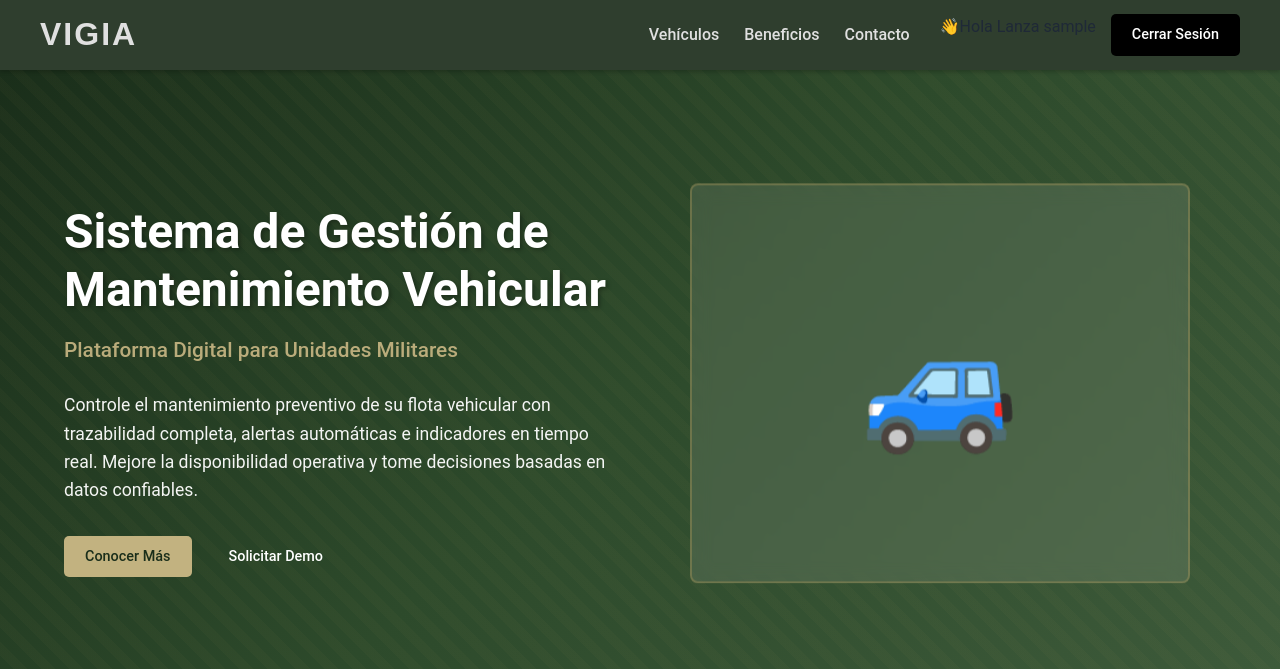
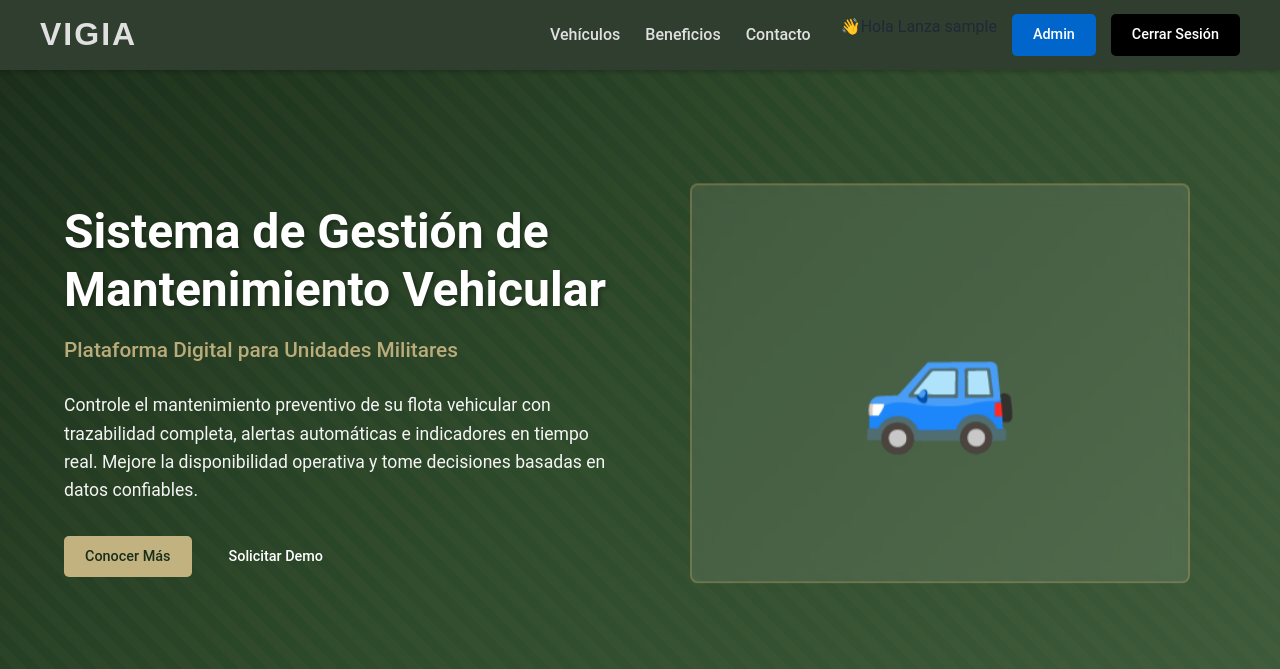
Before and after one commit to codelatin/Vigia, a Django app: page / in a window 1280 px wide. Shown: the top 669 px of the page. Run offline with Django 5.2, Linux system fonts and the light colour scheme; the visitor is signed in with stand-in values (Sample User, id 1).

Commit message:
agregando btn admin

```diff
--- a/home/templates/home/includes/navbar.html
+++ b/home/templates/home/includes/navbar.html
@@ -1,6 +1,6 @@
   {% load static %}
 <link rel="stylesheet" href="{% static 'home/css/estilos_navbar.css' %}">
-  <header class="navbar">
+<header class="navbar">
     <div class="navbar-container">
         <!-- Logo -->
         <a href="{% url 'home:home' %}" class="nav-logo">VIGIA</a>
@@ -29,7 +29,17 @@
                     <span class="user-info">
                         👋Hola Lanza {{ user.username }}
                     </span>
-                    <a href="{% url 'auths:logout' %}" class="btn btn-logout" style="background-color: black;color: white;">Cerrar Sesión</a>
+
+                    {% if user.is_staff or user.is_superuser %}
+                        <!-- Botón visible solo para administradores -->
+                        <a href="https://vigia.pythonanywhere.com/admin/" class="btn btn-admin" style="background-color: #0066cc; color: white;">
+                            Admin
+                        </a>
+                    {% endif %}
+
+                    <a href="{% url 'auths:logout' %}" class="btn btn-logout" style="background-color: black; color: white;">
+                        Cerrar Sesión
+                    </a>
                 {% else %}
                     <!-- Si no ha iniciado sesión -->
                     <a href="{% url 'auths:login' %}" class="btn btn-login">Login</a>
```
